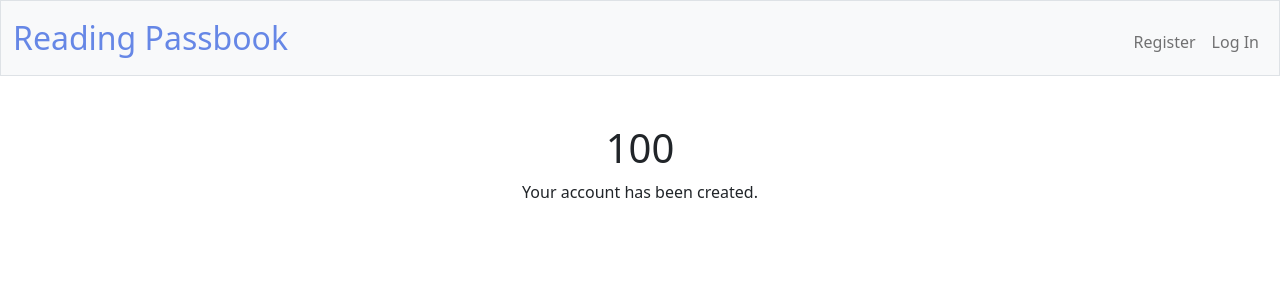
After one commit to thomas0124/ReadingPassbook, a Flask app: page /confirm in a window 1280 px wide. The commit adds this page. Shown: the top 300 px of the page. Run offline with Flask 3, Linux system fonts and the light colour scheme.

```diff
--- a/app/app.py
+++ b/app/app.py
@@ -87,5 +87,8 @@ def register():
     else:
         return render_template("register.html")
 
+@app.route("/confirm", methods=["GET", "POST"])
+def confirm():
+    return render_template("confirm.html", price=100)
 if __name__ == '__main__':
     app.run(port=8000, debug=True)
--- /dev/null
+++ b/app/templates/confirm.html
@@ -0,0 +1,7 @@
+{% extends "layout.html" %} {% block title %} Your Account {% endblock %} {%
+    block main %}
+    <body>
+    <h1> {{ price }} </h1>
+    <p> Your account has been created. </p>
+    </body>
+{% endblock %}
--- a/app/templates/index.html
+++ b/app/templates/index.html
@@ -3,8 +3,6 @@ block main %}
 <body>
   <h1 class="sum_prices">合計金額：</h1>
   <br />
-  <a href="book_confirm.html" class="btn btn--orange btn--radius"
-    >本を登録する</a
-  >
+  <a href="/confirm" class="btn btn--orange btn--radius" class = "nav-link">本を登録する</a>
 </body>
 {% endblock %}
```
